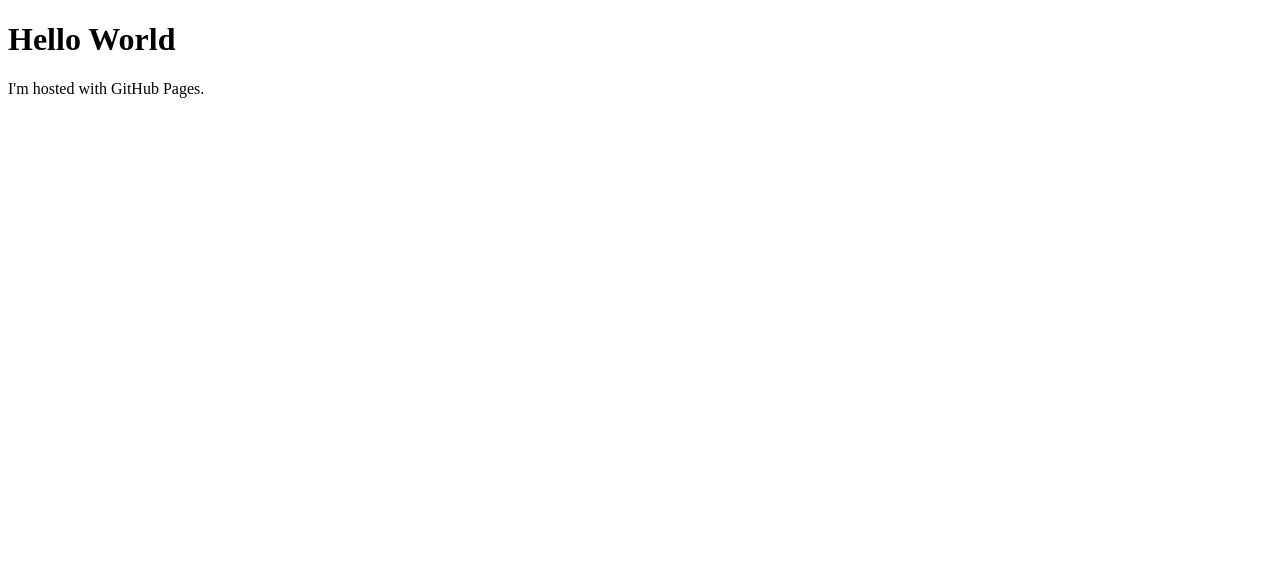
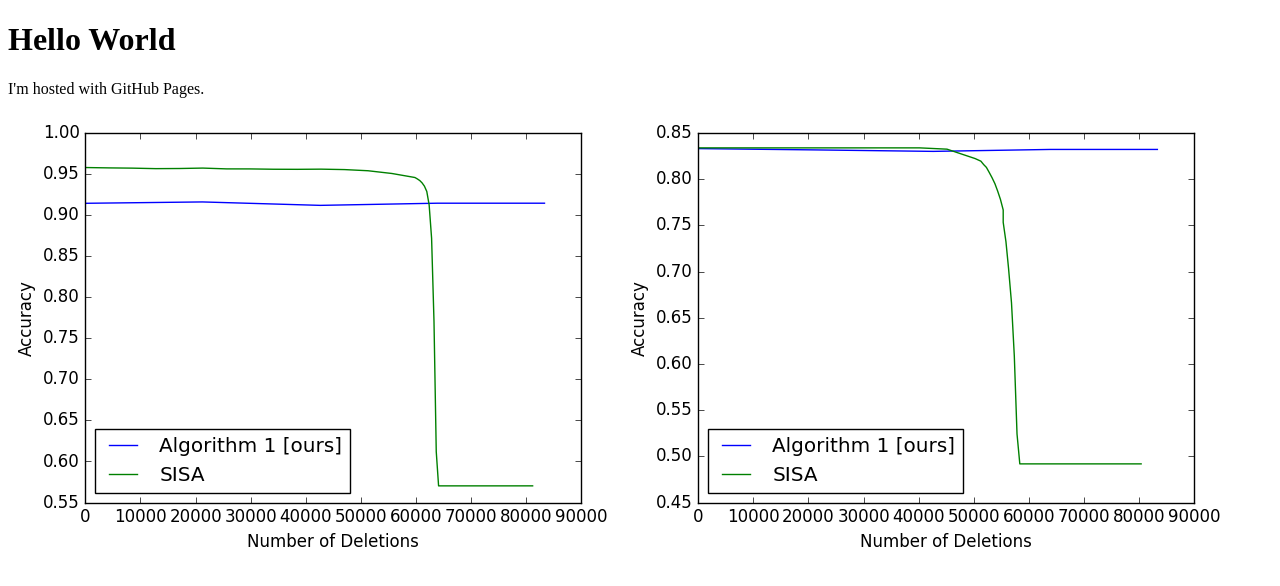
Before and after one commit to anonymousauthors83274/plots, a plain HTML site: page index.html in a window 1280 px wide. Drawn offline with Linux system fonts and the light colour scheme.

Commit message:
Update index.html

```diff
--- a/index.html
+++ b/index.html
@@ -3,5 +3,7 @@
 <body>
 <h1>Hello World</h1>
 <p>I'm hosted with GitHub Pages.</p>
+<img src="plot1.png">
+<img src="plot2.png">
 </body>
 </html>
```
